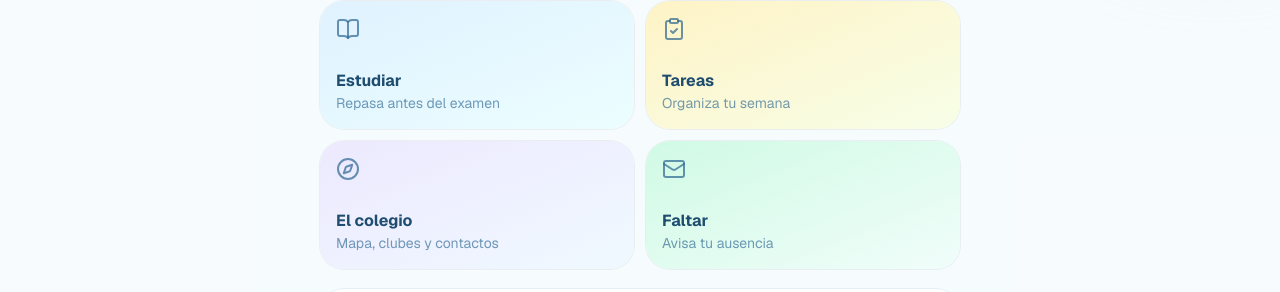
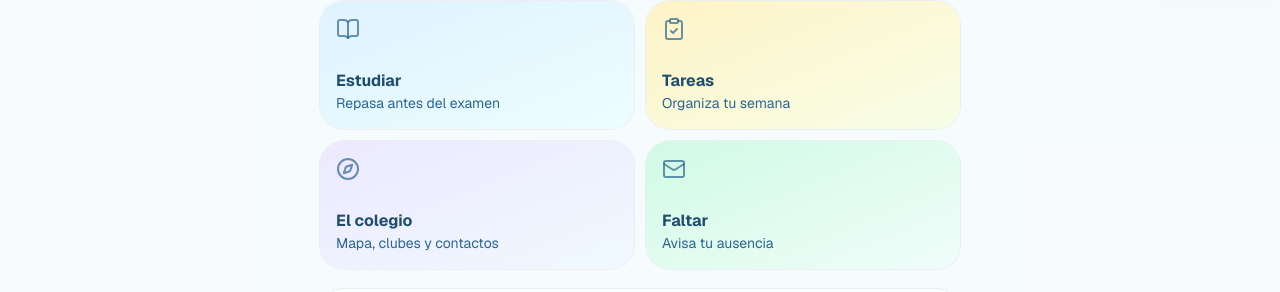
Before and after one commit to AI-Lab-IAE/hub-iae-life, a Next.js app: page /hoy in a window 1280 px wide. Shown: the part 367-659 px from the top of the page. Built offline with nearby package versions, Linux system fonts and the light colour scheme.

Commit message:
[Claude] Hoy: más contraste en las tarjetas (Codex)
Co-Authored-By: Claude Opus 5.5 <noreply@anthropic.com>
Claude-Session: https://claude.ai/code/session_01HjM58M7Pqnmr35MKHdNUe1

```diff
--- a/app/hoy/Hoy.tsx
+++ b/app/hoy/Hoy.tsx
@@ -138,7 +138,7 @@ export default function Hoy() {
               <a.icono className="size-6 text-azul-900/70" aria-hidden />
               <span>
                 <span className="block font-bold text-azul-950">{a.titulo}</span>
-                <span className="block text-sm text-azul-900/65">{a.texto}</span>
+                <span className="block text-sm text-azul-900">{a.texto}</span>
               </span>
             </Link>
           ))}
```
